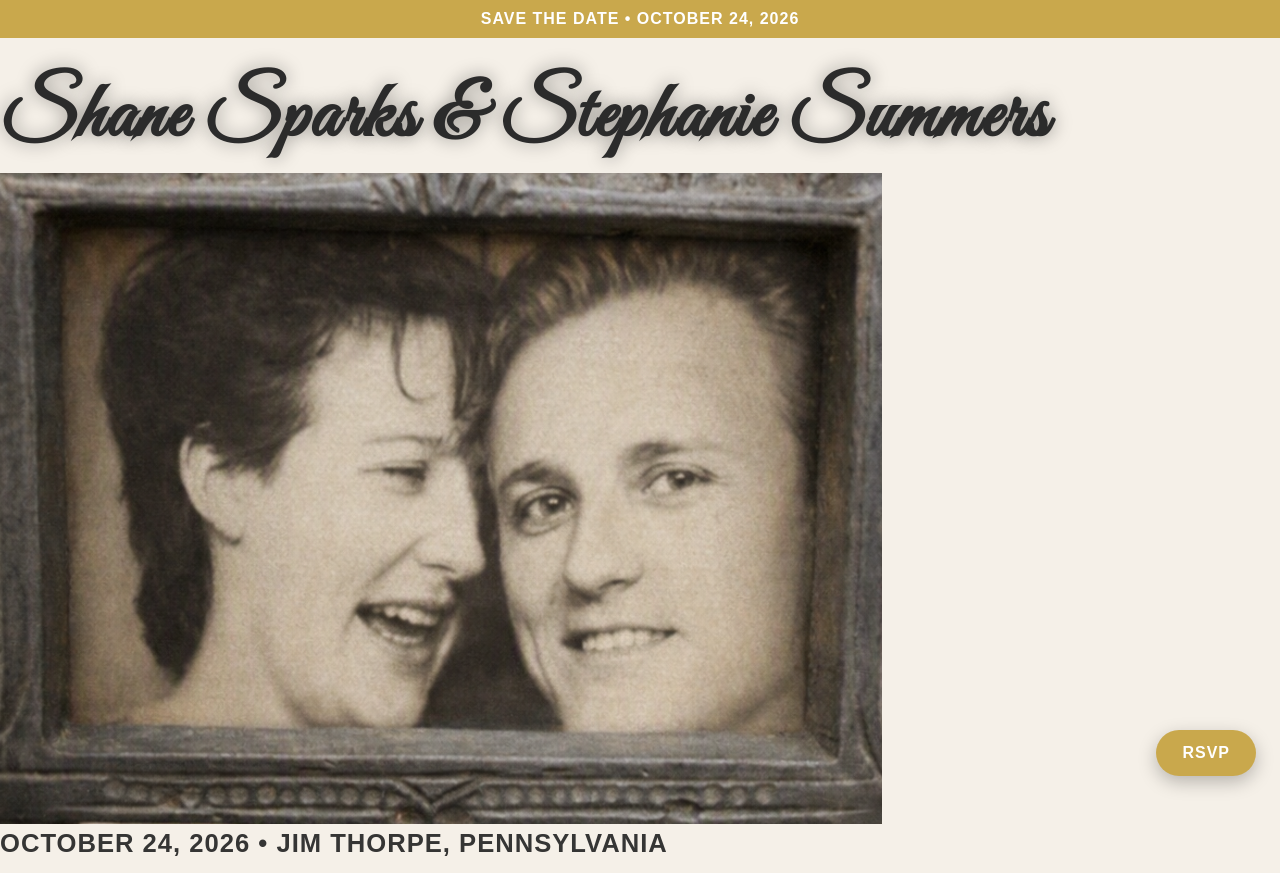
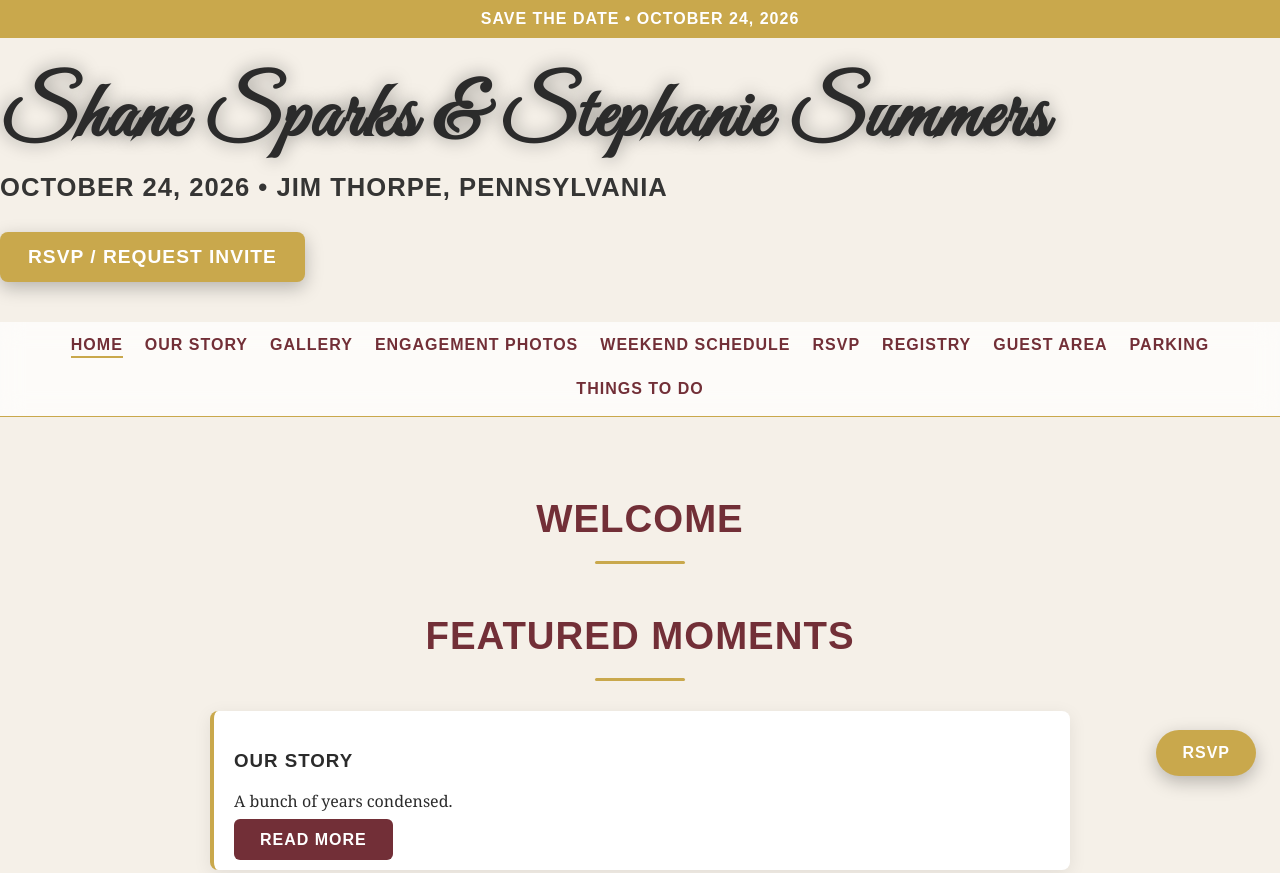
Before and after one commit to d4rkr3v3nge/ShaneAndSteph1, a plain HTML site: page index.html in a window 1280 px wide. Shown: the top 873 px of the page. Drawn offline with Linux system fonts and the light colour scheme; a web font is replaced by a local one.

Commit message:
Remove center photo from hero section
Removed the center photo section from the hero header.

```diff
--- a/index.html
+++ b/index.html
@@ -21,9 +21,7 @@
 <!-- HERO -->
 <header class="hero">
     <h1>Shane Sparks & Stephanie Summers</h1>
-<div class="center-photo">
-    <img src="img/engagement/ShaneAndSteph1.png" alt="Shane and Stephanie">
-</div>
+
     <!-- Jim Thorpe font applied here -->
     <p class="jimthorpe-font">October 24, 2026 • Jim Thorpe, Pennsylvania</p>
 
```
